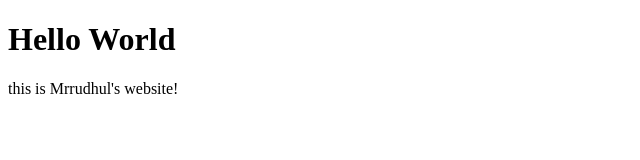
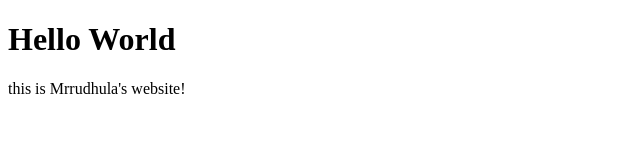
Before and after one commit to perumrr/MI349-website, a plain HTML site: page index.html in a window 1280 px wide. Shown: the full height of the page, 0-640 px from the left. Drawn offline with Linux system fonts and the light colour scheme.

Commit message:
Update index.html

```diff
--- a/index.html
+++ b/index.html
@@ -10,6 +10,6 @@
 </h1>
 
 <body>
-     this is Mrrudhul's website!
+     this is Mrrudhula's website!
 </body>
 </html>
```
